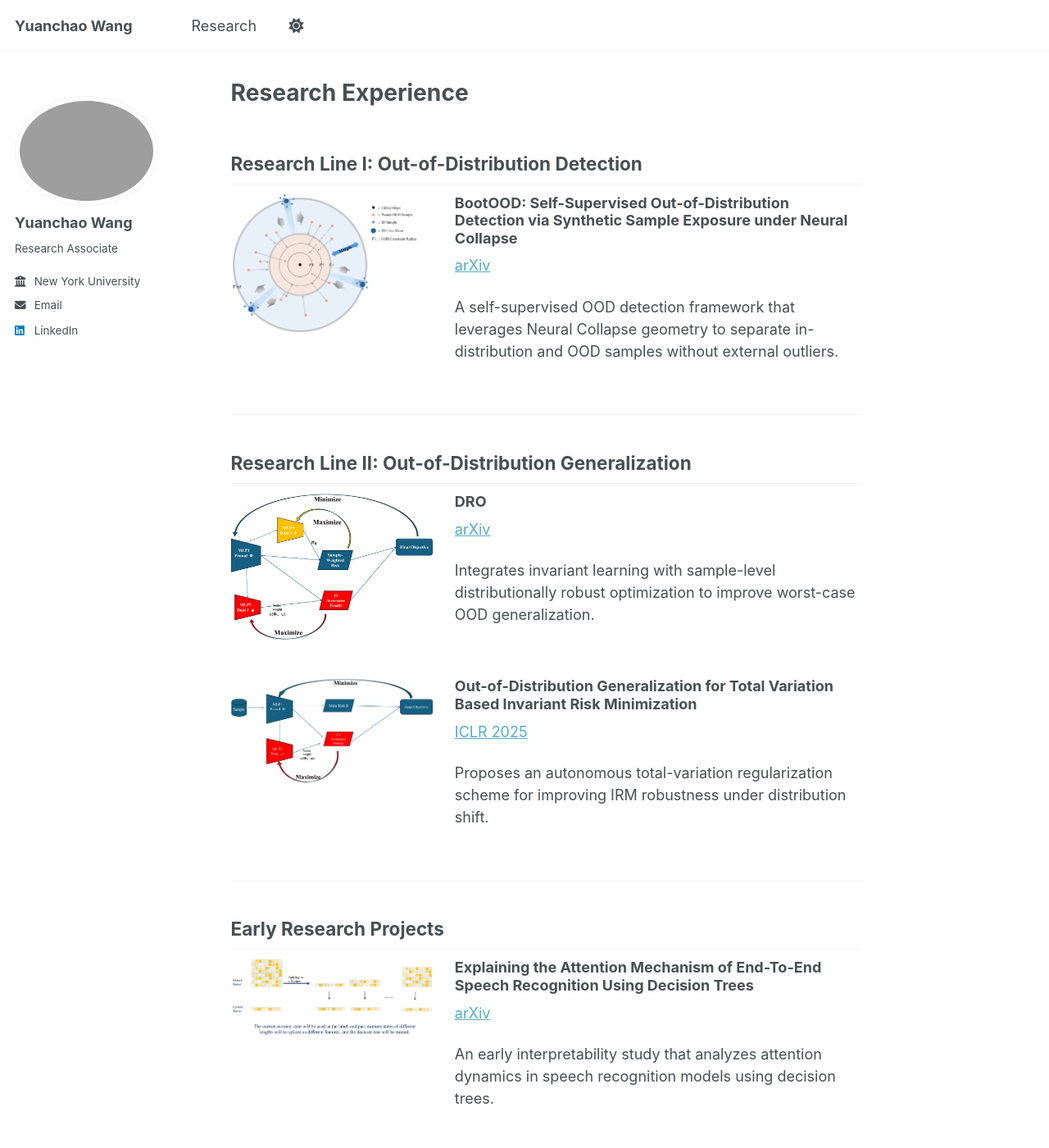
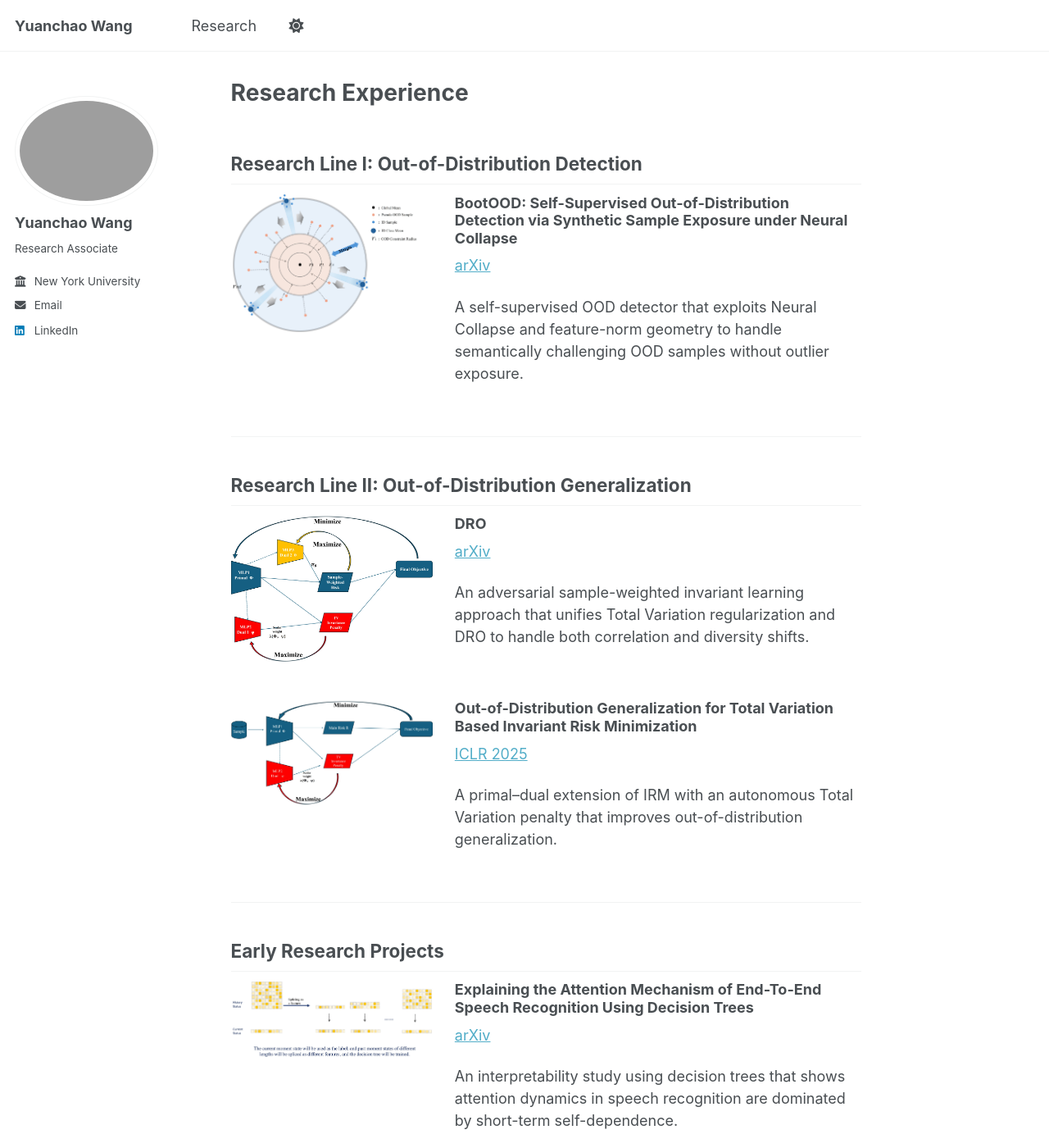
Before and after one commit to JohnnyWyc/JohnnyWyc.github.io, a Jekyll site: the page built from _pages/Research2.md, in a window 1280 px wide and 1400 px high. Shown: the whole window at 82% size. Built offline with Jekyll 4.4.1, drawn with Linux system fonts in a browser that asks for light colours; a script bundle is joined from its source files by our own code; library files that are not in the unit come from our copies.

Commit message:
Revise descriptions for OOD detection research

```diff
--- a/_pages/Research2.md
+++ b/_pages/Research2.md
@@ -23,7 +23,7 @@ author_profile: true
       <a href="https://arxiv.org/abs/2511.13539">arXiv</a>
     </p>
     <p>
-      A self-supervised OOD detection framework that leverages Neural Collapse geometry to separate in-distribution and OOD samples without external outliers.
+      A self-supervised OOD detector that exploits Neural Collapse and feature-norm geometry to handle semantically challenging OOD samples without outlier exposure.
     </p>
   </div>
 
@@ -49,7 +49,7 @@ author_profile: true
       <a href="https://arxiv.org/abs/2511.13539">arXiv</a>
     </p>
     <p>
-      Integrates invariant learning with sample-level distributionally robust optimization to improve worst-case OOD generalization.
+      An adversarial sample-weighted invariant learning approach that unifies Total Variation regularization and DRO to handle both correlation and diversity shifts.
     </p>
   </div>
 
@@ -71,7 +71,7 @@ author_profile: true
       <a href="https://iclr.cc/virtual/2025/poster/29073">ICLR 2025</a>
     </p>
     <p>
-      Proposes an autonomous total-variation regularization scheme for improving IRM robustness under distribution shift.
+      A primal–dual extension of IRM with an autonomous Total Variation penalty that improves out-of-distribution generalization.
     </p>
   </div>
 
@@ -97,7 +97,7 @@ author_profile: true
       <a href="https://arxiv.org/pdf/2110.03879">arXiv</a>
     </p>
     <p>
-      An early interpretability study that analyzes attention dynamics in speech recognition models using decision trees.
+      An interpretability study using decision trees that shows attention dynamics in speech recognition are dominated by short-term self-dependence.
     </p>
   </div>
 
```
